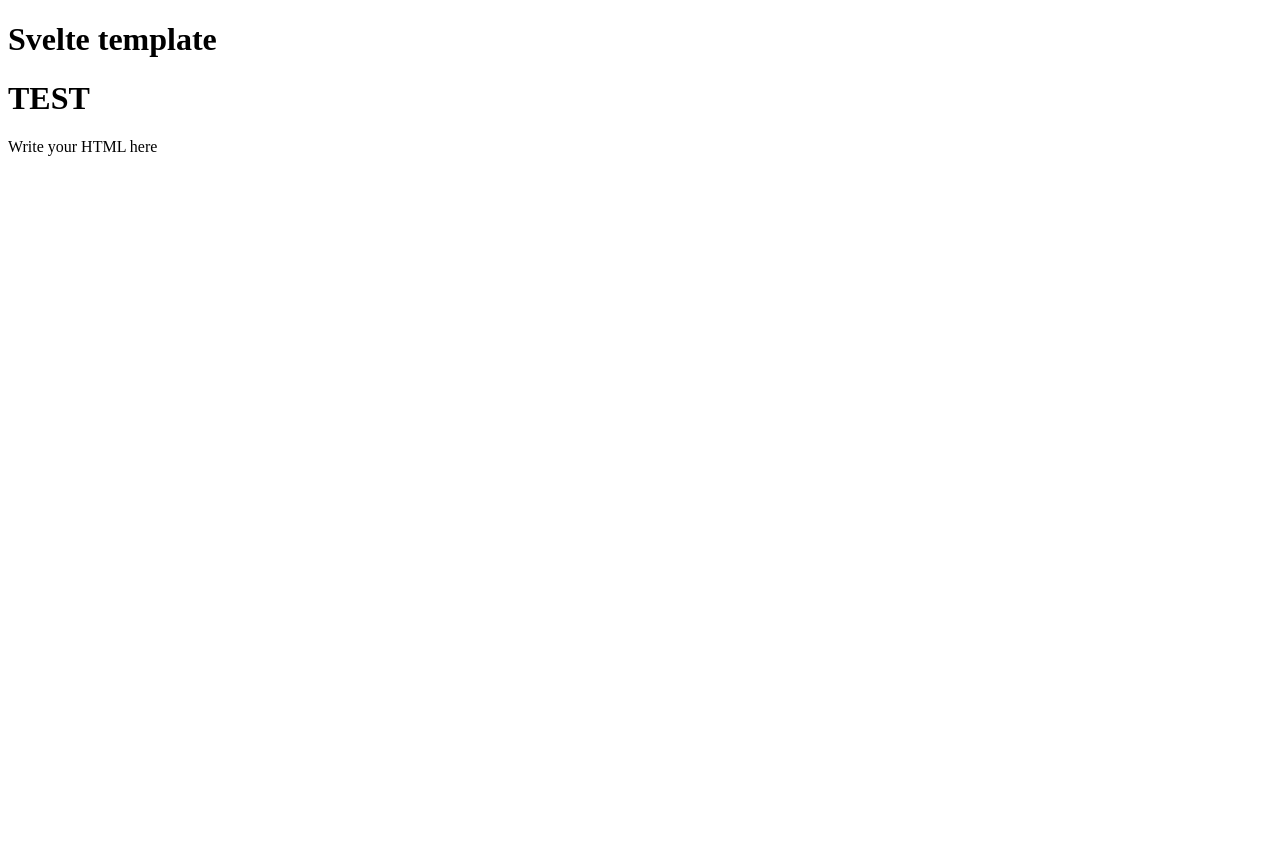
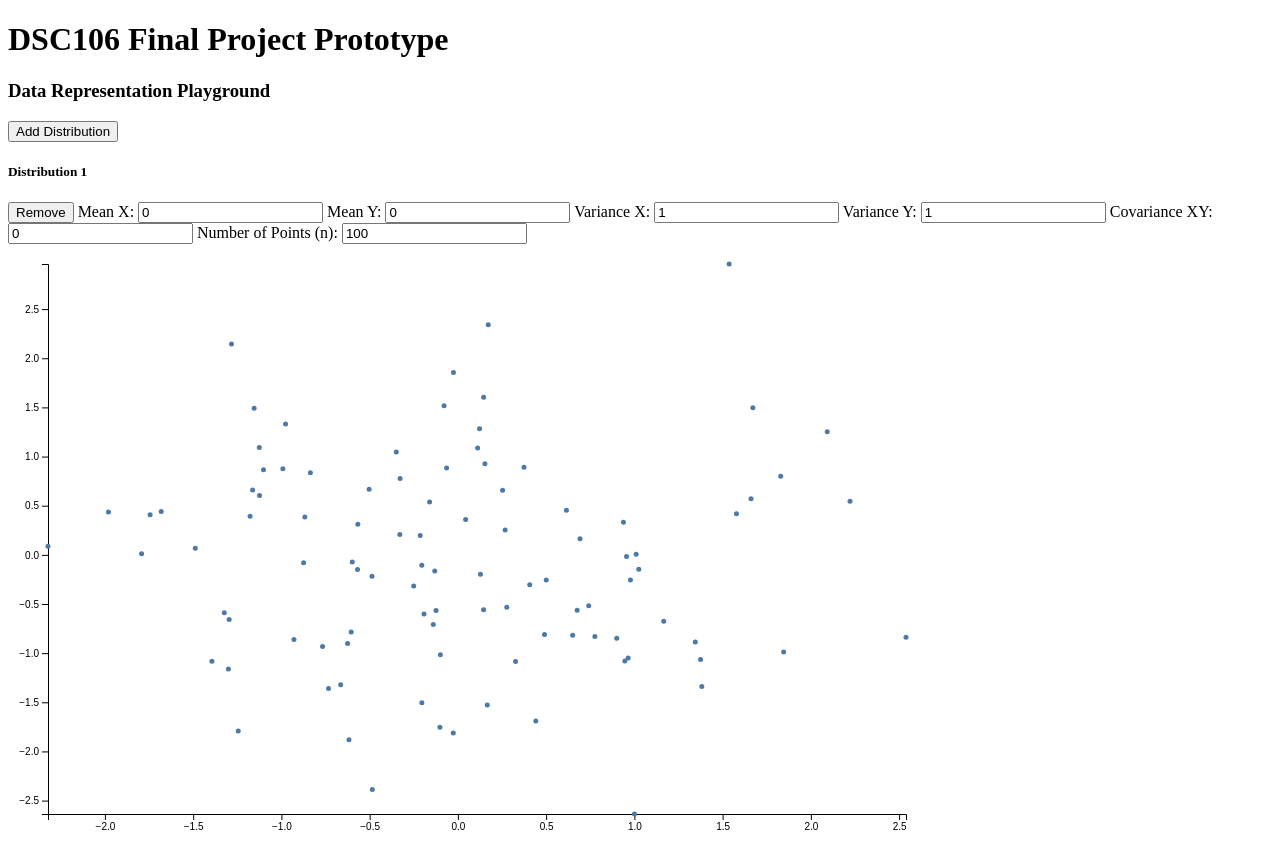
Before and after one commit to SM-Figueroa/dsc106_final_proj, a SvelteKit app: page / in a window 1280 px wide. Before the commit the page ends 800 px from the top, so only its background shows below. Built offline with nearby package versions, Linux system fonts and the light colour scheme.

Commit message:
task: create simulated Gaussian data visual/interaction

```diff
--- a/src/components/App.svelte
+++ b/src/components/App.svelte
@@ -1,13 +1,13 @@
 <script>
-  // Write your JS here, or import other files
+  import Simulate from "./Simulate.svelte";
+  console.log("Hello from App.svelte");
 </script>
 
 <main>
-  <h1>Svelte template</h1>
+  <h1>DSC106 Final Project Prototype</h1>
+  <h3>Data Representation Playground</h3>
 
-  <h1>TEST</h1>
-
-  <p>Write your HTML here</p>
+  <Simulate />
 </main>
 
 <style>
--- /dev/null
+++ b/src/components/Simulate.svelte
@@ -0,0 +1,172 @@
+<script>
+    import * as d3 from 'd3';
+
+
+    function generateMultivariateNormal(meanX, meanY, varianceX, varianceY, covarianceXY, n, group) {
+        // Calculate the Cholesky decomposition of the covariance matrix
+        const a11 = Math.sqrt(varianceX);
+        const a21 = covarianceXY / Math.sqrt(varianceX);
+        const a22 = Math.sqrt(varianceY - (covarianceXY * covarianceXY) / varianceX);
+
+        const points = [];
+
+        for (let i = 0; i < n; i++) {
+            // Generate two independent standard normal variables (using Box-Muller)
+            let u1 = 0, u2 = 0;
+            while(u1 === 0) u1 = Math.random();
+            while(u2 === 0) u2 = Math.random();
+
+            let z0 = Math.sqrt(-2.0 * Math.log(u1)) * Math.cos(2.0 * Math.PI * u2);
+            let z1 = Math.sqrt(-2.0 * Math.log(u1)) * Math.sin(2.0 * Math.PI * u2);
+
+            // Transform the standard normals into the desired multivariate normals
+            let x = meanX + a11 * z0;
+            let y = meanY + a21 * z0 + a22 * z1;
+
+            points.push({x, y, group});
+        }
+
+        return points;
+    }
+
+    let distributions = [
+        { meanX: 0, meanY: 0, varianceX: 1, varianceY: 1, covarianceXY: 0, n: 100 }
+    ];
+
+    function addDistribution() {
+        distributions.push({ meanX: 0, meanY: 0, varianceX: 1, varianceY: 1, covarianceXY: 0, n: 100 });
+        distributions = distributions;
+    }
+
+    function removeDistribution(index) {
+        distributions.splice(index, 1);
+        distributions = distributions;
+    }
+
+    function generatePoints(distributions, len) {
+
+        let result = [];
+
+        console.log(distributions[0].meanX);
+
+        for (let i = 0; i < distributions.length; i++) {
+
+            let points = generateMultivariateNormal(distributions[i].meanX, distributions[i].meanY, distributions[i].varianceX, distributions[i].varianceY, distributions[i].covarianceXY, distributions[i].n, i);
+            // console.log(points);
+            result = result.concat(points);
+            // console.log(result);
+        }
+
+        return result;
+    }
+
+    let data = [];
+    $: data = generatePoints(distributions, distributions.length);
+
+
+    let gx;
+    let gy;
+
+    // graph dimensions
+    const width = 928;
+    const height = 600;
+    const marginTop = 20;
+    const marginRight = 30;
+    const marginBottom = 30;
+    const marginLeft = 40;
+
+    // axes
+    $: x = d3
+        .scaleLinear()
+        .domain(d3.extent(data, (d) => d.x))
+        .range([marginLeft, width-marginRight]);
+
+    $: y = d3
+        .scaleLinear()
+        .domain(d3.extent(data, (d) => d.y))
+        .range([height - marginBottom, marginTop]);
+
+
+    $: c = d3
+        .scaleOrdinal(d3.schemeTableau10);
+
+    $: d3.select(gx).call(d3.axisBottom(x));
+    $: d3.select(gy).call(d3.axisLeft(y));
+
+
+    $: console.log(data);
+
+  </script>
+
+
+<div class="simulated-data">
+
+    <div class="inputs">
+
+        <button on:click={addDistribution}>Add Distribution</button>
+
+        {#each distributions as distribution, index}
+            <div>
+                <h5>Distribution {index + 1}</h5>
+                <button on:click={() => removeDistribution(index)}>Remove</button>
+
+                <label for={`meanX-${index}`}>Mean X:</label>
+                <input id={`meanX-${index}`} type="number" bind:value={distribution.meanX}>
+
+                <label for={`meanY-${index}`}>Mean Y:</label>
+                <input id={`meanY-${index}`} type="number" bind:value={distribution.meanY}>
+
+                <label for={`varianceX-${index}`}>Variance X:</label>
+                <input id={`varianceX-${index}`} type="number" bind:value={distribution.varianceX}>
+
+                <label for={`varianceY-${index}`}>Variance Y:</label>
+                <input id={`varianceY-${index}`} type="number" bind:value={distribution.varianceY}>
+
+                <label for={`covarianceXY-${index}`}>Covariance XY:</label>
+                <input id={`covarianceXY-${index}`} type="number" bind:value={distribution.covarianceXY}>
+
+                <label for={`n-${index}`}>Number of Points (n):</label>
+                <input id={`n-${index}`} type="number" bind:value={distribution.n}>
+            </div>
+        {/each}
+    </div>
+
+    <svg
+    {width}
+    {height}
+    viewBox="0 0  {width} {height}"
+    class="scatter"
+    >
+        <!-- x-axis -->
+        <g bind:this={gx} transform="translate(0,{height - marginBottom})" />
+        <!-- y-axis -->
+        <g bind:this={gy} transform="translate({marginLeft},0)"/>
+        <!-- points -->
+        <g class="points">
+            {#each data as d, i}
+                <circle
+                    key={i}
+                    cx={x(d.x)}
+                    cy={y(d.y)}
+                    fill={c(d.group*10)}
+                    r=2.5
+                />
+            {/each}
+        </g>
+    </svg>
+</div>
+
+  <style>
+    /* svg object of graph */
+    .scatter {
+        max-width: 100%;
+        height: auto;
+    }
+
+    /* points group */
+    .points {
+        stroke: "#000";
+        stroke-opacity: "0.2";
+        fill: red;
+    }
+  </style>
```
